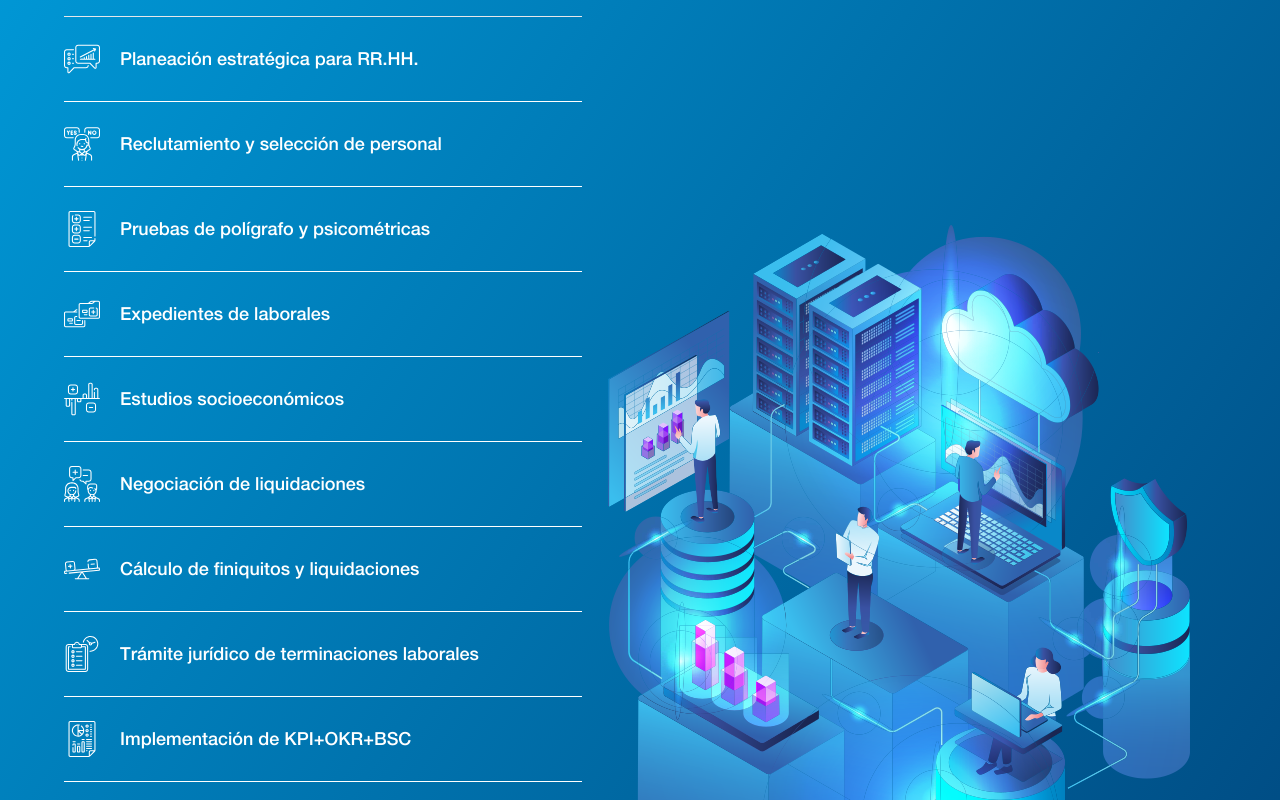
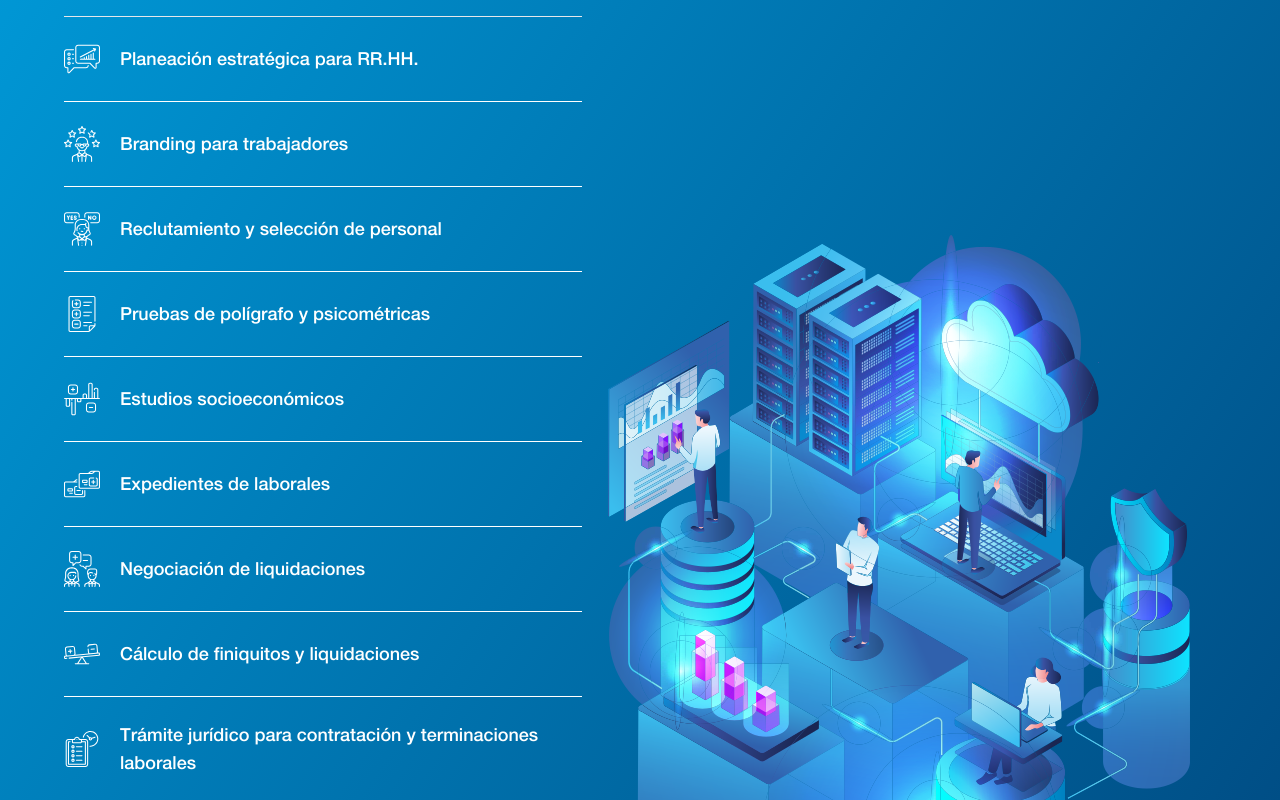
Before and after one commit to saufth/keyperspot, a Next.js app: page / in a window 1280 px wide. Shown: the part 1120-1920 px from the top of the page. Built offline with nearby package versions, Linux system fonts and the light colour scheme.

Commit message:
Solutions ajustment

```diff
--- a/src/pages/index.tsx
+++ b/src/pages/index.tsx
@@ -15,6 +15,10 @@ const solutionsConfig = [
     icon: 'dialog'
   },
   {
+    text: 'Branding para trabajadores',
+    icon: 'user'
+  },
+  {
     text: 'Reclutamiento y selección de personal',
     icon: 'choice'
   },
@@ -23,12 +27,12 @@ const solutionsConfig = [
     icon: 'test'
   },
   {
+    text: 'Estudios socioeconómicos',
+    icon: 'charts'
+  },
+  {
     text: 'Expedientes de laborales',
     icon: 'folder'
-  },
-  {
-    text: 'Estudios socioeconómicos',
-    icon: 'charts'
   },
   {
     text: 'Negociación de liquidaciones',
@@ -39,7 +43,7 @@ const solutionsConfig = [
     icon: 'scale'
   },
   {
-    text: 'Trámite jurídico de terminaciones laborales',
+    text: 'Trámite jurídico para contratación y terminaciones laborales',
     icon: 'list'
   },
   {
@@ -61,10 +65,6 @@ const solutionsConfig = [
   {
     text: 'Implementación de software especializado en RR.HH.',
     icon: 'software'
-  },
-  {
-    text: 'Branding para trabajadores',
-    icon: 'user'
   }
 ]
 
```
